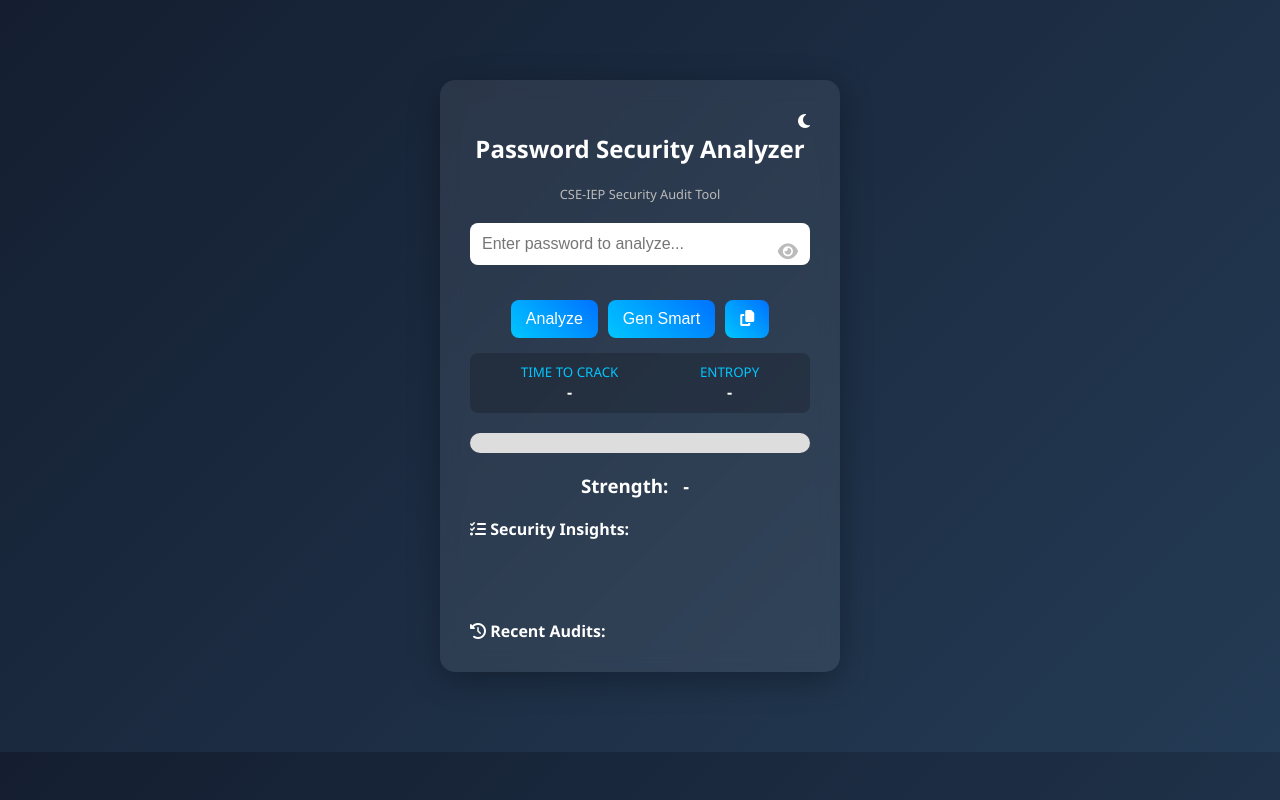
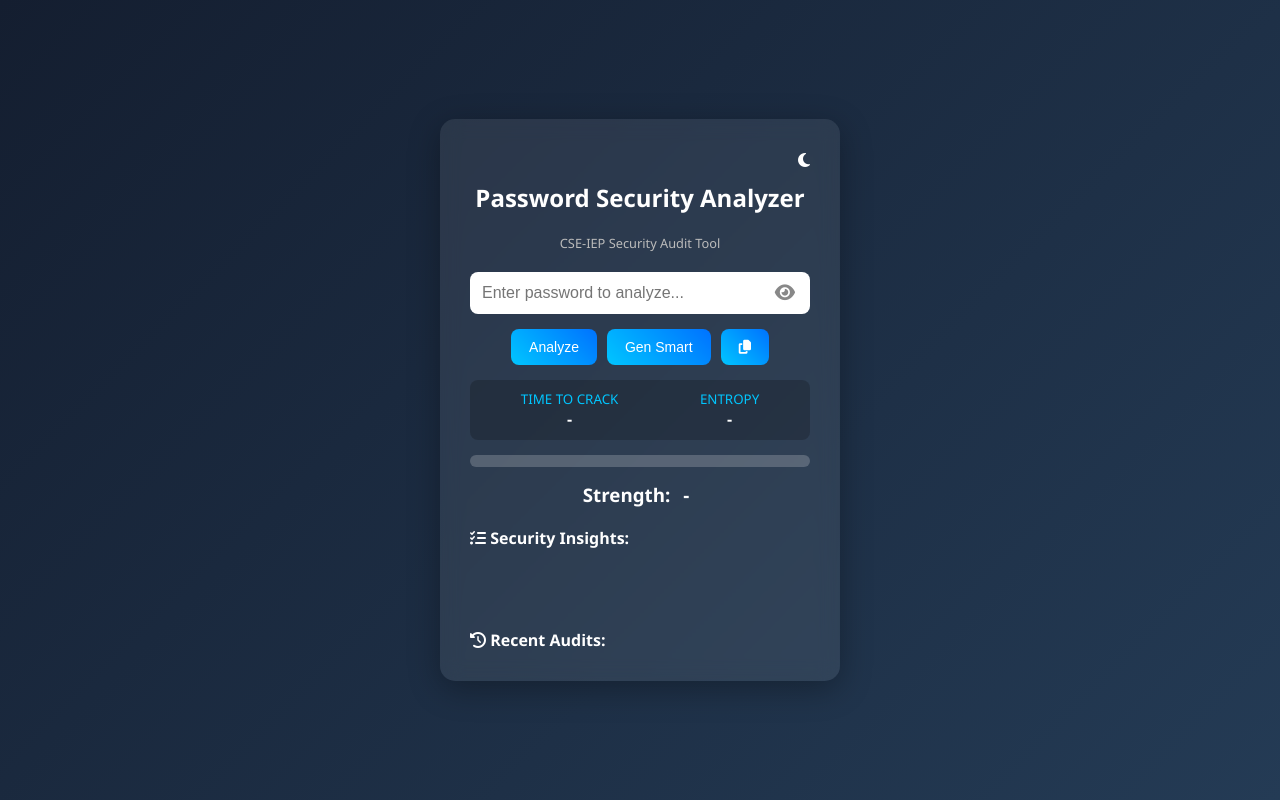
Before and after one commit to HarshikaJain/password-checker, a Flask app: page / in a window 1280 px wide. Run offline with Flask 3, Linux system fonts and the light colour scheme.

Commit message:
Fix deployment issue

```diff
--- a/static/style.css
+++ b/static/style.css
@@ -10,18 +10,39 @@ body {
     font-family: 'Segoe UI', sans-serif;
     background: linear-gradient(135deg, #141e30, #243b55);
     color: white;
+    min-height: 100vh;
+    display: flex;
+    align-items: center;
+    justify-content: center;
+}
+
+/* 🛡️ FIX FOR DUAL EYE ICONS (Targets Chrome, Edge, Safari) */
+input::-ms-reveal,
+input::-ms-clear {
+    display: none; /* Removes Edge/IE default eye */
+}
+
+input::-webkit-contacts-auto-fill-button,
+input::-webkit-credentials-auto-fill-button {
+    display: none !important; /* Removes Chrome auto-fill eye */
+    visibility: hidden;
+    pointer-events: none;
 }
 
 /* Container */
 .container {
     width: 400px;
-    margin: 80px auto;
     background: rgba(255, 255, 255, 0.08);
     padding: 30px;
     border-radius: 15px;
     backdrop-filter: blur(10px);
     box-shadow: 0 8px 32px rgba(0, 0, 0, 0.3);
     text-align: center;
+    transition: 0.3s ease;
+}
+
+.container:hover {
+    transform: translateY(-5px);
 }
 
 /* Heading */
@@ -29,32 +50,63 @@ h2 {
     margin-bottom: 20px;
 }
 
-/* Input */
-input {
-    padding: 12px;
+/* Password box positioning */
+.password-box {
+    position: relative;
+    width: 100%;
+    margin-bottom: 15px;
+}
+
+/* Input Styling */
+.password-box input {
+    padding: 12px 45px 12px 12px; /* Extra right padding so text doesn't overlap eye */
     width: 100%;
     border-radius: 8px;
     border: none;
     outline: none;
-    margin-bottom: 15px;
     font-size: 16px;
+    background: white;
+    color: #333;
 }
 
-input:focus {
+.password-box input:focus {
     box-shadow: 0 0 10px #00c6ff;
 }
 
-/* Button */
+/* 👁️ Custom Eye Icon Styling */
+.password-box i {
+    position: absolute;
+    right: 15px; /* Fixed distance from right edge */
+    top: 50%;
+    transform: translateY(-50%);
+    cursor: pointer;
+    color: #888;
+    font-size: 18px;
+    transition: 0.3s;
+    z-index: 10; /* Ensures it stays above the input field */
+}
+
+.password-box i:hover {
+    color: #00c6ff;
+}
+
+/* Buttons */
+.btn-group {
+    display: flex;
+    justify-content: center;
+    gap: 10px;
+    margin-bottom: 15px;
+}
+
 button {
-    padding: 12px 25px;
+    padding: 10px 18px;
     background: linear-gradient(45deg, #00c6ff, #0072ff);
     border: none;
     border-radius: 8px;
     cursor: pointer;
     color: white;
-    font-size: 16px;
+    font-size: 14px;
     transition: 0.3s;
-    margin-top: 10px;
 }
 
 button:hover {
@@ -65,146 +117,61 @@ button:hover {
 /* Progress Bar */
 .progress-bar {
     width: 100%;
-    height: 20px;
-    background: #ddd;
-    margin: 20px 0;
+    height: 12px;
+    background: rgba(255, 255, 255, 0.2);
+    margin: 15px 0;
     border-radius: 10px;
     overflow: hidden;
 }
 
 .progress {
     height: 100%;
+    width: 0%;
     transition: width 0.5s ease-in-out;
 }
 
 /* Strength Colors */
-.weak {
-    background: #ff4d4d;
-    color: #ff4d4d;
-}
+.weak { background: #ff4d4d; }
+.medium { background: #ffa500; }
+.strong { background: #00ff99; }
 
-.medium {
-    background: #ffa500;
-    color: #ffa500;
-}
-
-.strong {
-    background: #00ff99;
-    color: #00ff99;
-}
-
-/* Suggestions */
+/* Feedback & History */
 ul {
     list-style: none;
     padding: 0;
+    text-align: left;
 }
 
 li {
     margin: 6px 0;
+    font-size: 13px;
+}
+
+#entropy, #score {
+    margin-top: 10px;
     font-size: 14px;
 }
 
-/* Score */
-#score {
-    margin-top: 15px;
+.badge {
+    padding: 3px 8px;
+    border-radius: 5px;
+    font-weight: bold;
+    text-transform: uppercase;
 }
 
-/* Strength text */
-#strength {
-    font-weight: bold;
-    font-size: 18px;
-}
-
-/* Password box with eye icon */
-.password-box {
-    position: relative;
-    width: 100%;
-    margin-bottom: 10px;
-}
-
-.password-box input {
-    width: 100%;
-    padding: 12px 45px 12px 12px;
-    border-radius: 8px;
-    border: none;
-    font-size: 16px;
-}
-
-/* Eye icon */
-.password-box i {
-    position: absolute;
-    right: 12px;
-    top: 50%;
-    transform: translateY(-50%);
-    cursor: pointer;
-    color: #bbb;
-    font-size: 18px;
-    transition: 0.3s;
-}
-
-.password-box i:hover {
-    color: #00c6ff;
-}
-
-/* Button group (if used later) */
-.btn-group {
-    display: flex;
-    justify-content: center;
-    gap: 10px;
-    margin-bottom: 15px;
-}
-
-.btn-group button {
-    padding: 10px 15px;
-}
-
-/* Entropy text */
-#entropy {
-    margin-top: 10px;
-    font-size: 16px;
-}
-
-/* Light mode (optional feature) */
+/* Light mode support */
 .light-mode {
-    background: #f5f5f5;
-    color: black;
+    background: #f0f2f5;
+    color: #141e30;
 }
 
 .light-mode .container {
     background: white;
+    box-shadow: 0 10px 25px rgba(0,0,0,0.1);
 }
 
-/* Theme toggle */
 .theme-toggle {
     text-align: right;
+    margin-bottom: 10px;
     cursor: pointer;
 }
-
-/* Badge (optional enhancement) */
-.badge {
-    padding: 5px 10px;
-    border-radius: 10px;
-}
-
-.badge.weak {
-    background: red;
-}
-
-.badge.medium {
-    background: orange;
-}
-
-.badge.strong {
-    background: green;
-}
-
-/* History list */
-#history li {
-    font-size: 14px;
-}
-
-/* ✨ Small UI enhancement */
-.container:hover {
-    transform: translateY(-5px);
-    transition: 0.3s ease;
-}
```
Also changed, not shown: instance/vault_analytics.db (added).
